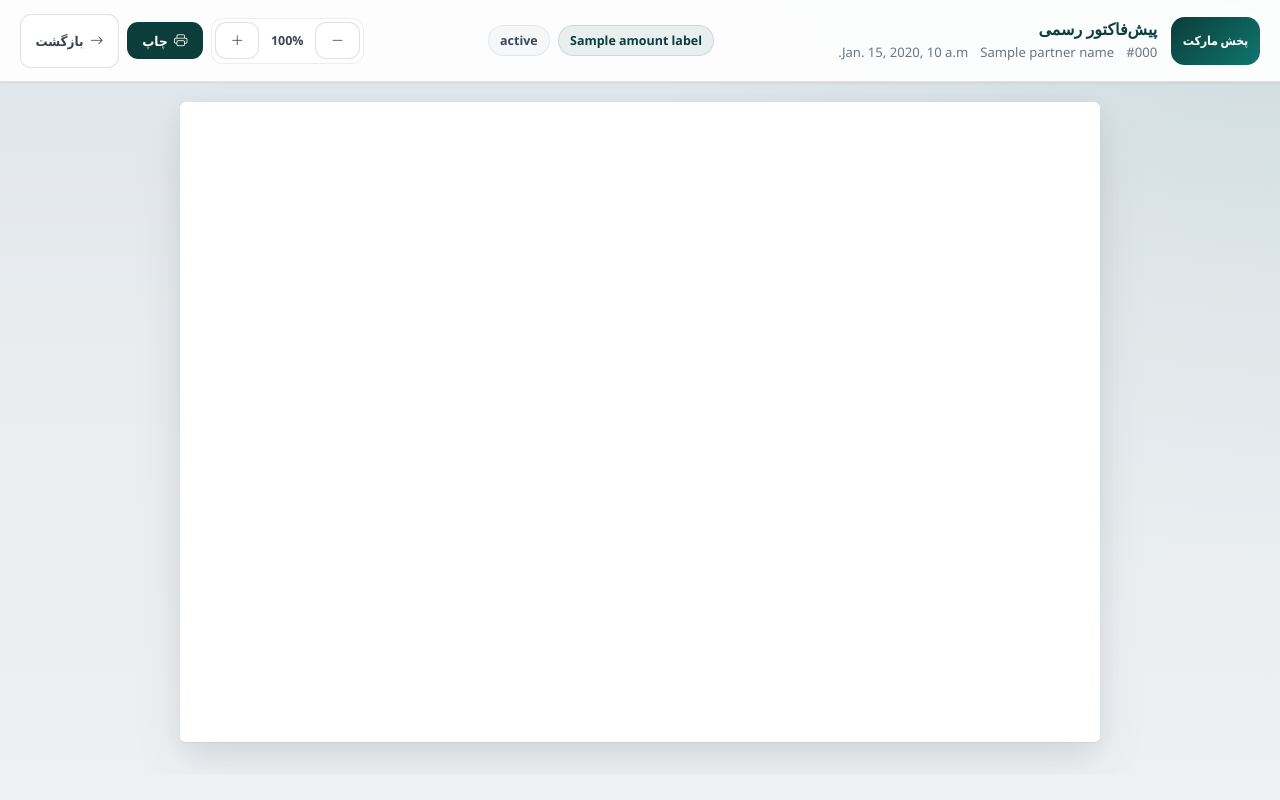
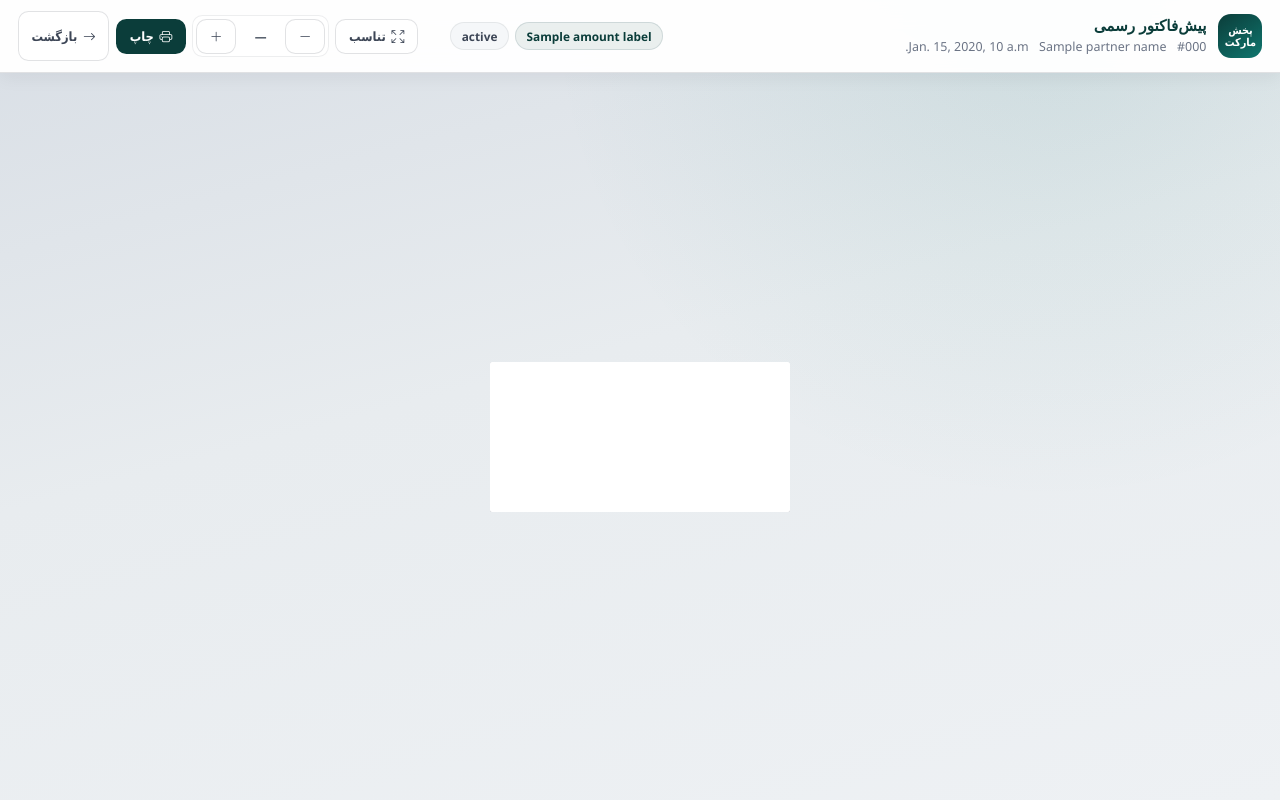
Before and after one commit to qashqaeii/Kara, a Django app: template reports/templates/reports/invoices/print.html in a window 1280 px wide. Run offline with Django 4.2, Linux system fonts and the light colour scheme; the template is opened without the code that fills it: most values are stand-ins (such as "Sample title", 1, 10 or a date in 2020).

Commit message:
Enhance invoice printing experience with CSS improvements and layout adjustments
- Introduced new CSS styles for better print layout and viewport handling in invoice_print.css.
- Updated invoice_print.py to inject portal-specific CSS and improve HTML preparation for printing.
- Modified print.html to include a fit-to-screen button and adjusted zoom functionality.
- Enhanced JavaScript logic in invoice-print.js for dynamic scaling and layout adjustments based on content size.
- Updated tests to verify the inclusion of new CSS enhancements in the print output.

```diff
--- a/reports/templates/reports/invoices/print.html
+++ b/reports/templates/reports/invoices/print.html
@@ -6,7 +6,7 @@
     <meta name="viewport" content="width=device-width, initial-scale=1">
     <title>پیش‌فاکتور {{ order_pre_code }} | پخش مارکت</title>
     <link rel="stylesheet" href="{% static 'reports/css/custom.css' %}?v=7">
-    <link rel="stylesheet" href="{% static 'reports/css/invoice-print.css' %}?v=1">
+    <link rel="stylesheet" href="{% static 'reports/css/invoice-print.css' %}?v=2">
     <link rel="stylesheet" href="https://cdn.jsdelivr.net/npm/bootstrap-icons@1.11.3/font/bootstrap-icons.min.css">
 </head>
 <body class="inv-print-page">
@@ -33,11 +33,15 @@
         </div>
 
         <div class="inv-print-toolbar__actions">
+            <button type="button" class="inv-print-btn inv-print-btn--ghost" id="invFitBtn" title="تناسب با صفحه">
+                <i class="bi bi-arrows-fullscreen"></i>
+                تناسب
+            </button>
             <div class="inv-print-zoom" role="group" aria-label="بزرگ‌نمایی">
                 <button type="button" class="inv-print-btn inv-print-btn--ghost" id="invZoomOut" title="کوچک‌تر">
                     <i class="bi bi-dash-lg"></i>
                 </button>
-                <span class="inv-print-zoom__label" id="invZoomLabel">100%</span>
+                <span class="inv-print-zoom__label" id="invZoomLabel">—</span>
                 <button type="button" class="inv-print-btn inv-print-btn--ghost" id="invZoomIn" title="بزرگ‌تر">
                     <i class="bi bi-plus-lg"></i>
                 </button>
@@ -62,6 +66,7 @@
             <div class="inv-print-loader__spinner"></div>
             <p>در حال بارگذاری پیش‌فاکتور...</p>
         </div>
+        <div class="inv-print-viewport" id="invPrintViewport">
             <div class="inv-print-paper" id="invPrintPaper">
                 <iframe
                     id="invPrintFrame"
@@ -69,10 +74,12 @@
                     src="{{ content_url }}"
                     title="پیش‌فاکتور {{ order_pre_code }}"
                     loading="eager"
+                    scrolling="no"
                 ></iframe>
+            </div>
         </div>
     </main>
 
-    <script src="{% static 'reports/js/invoice-print.js' %}?v=1" defer></script>
+    <script src="{% static 'reports/js/invoice-print.js' %}?v=2" defer></script>
 </body>
 </html>
--- a/static/reports/css/invoice-print.css
+++ b/static/reports/css/invoice-print.css
@@ -1,35 +1,36 @@
-/* Official invoice print shell — portal wrapper around Kara HTML */
+/* Official invoice print shell — fit-to-viewport, no nested scroll */
 
 .inv-print-page {
     margin: 0;
-    min-height: 100vh;
+    height: 100vh;
+    overflow: hidden;
+    display: flex;
+    flex-direction: column;
     background:
-        radial-gradient(circle at top right, rgba(15, 118, 110, 0.08), transparent 42%),
-        linear-gradient(180deg, #dfe4e9 0%, #e8ecef 40%, #eef1f4 100%);
+        radial-gradient(circle at 82% 0%, rgba(15, 118, 110, 0.1), transparent 38%),
+        linear-gradient(165deg, #d8dee5 0%, #e8ecef 45%, #eef1f4 100%);
     color: var(--kara-text);
     font-family: "Segoe UI", Tahoma, "Vazirmatn", "B Yekan", sans-serif;
 }
 
 .inv-print-toolbar {
-    position: sticky;
-    top: 0;
+    flex: 0 0 auto;
     z-index: 20;
-    display: flex;
-    flex-wrap: wrap;
+    display: grid;
+    grid-template-columns: minmax(0, 1.4fr) auto minmax(0, 1fr);
     align-items: center;
-    justify-content: space-between;
-    gap: 0.75rem 1.25rem;
-    padding: 0.85rem 1.25rem;
-    background: rgba(255, 255, 255, 0.92);
+    gap: 0.75rem 1rem;
+    padding: 0.7rem 1.1rem;
+    background: rgba(255, 255, 255, 0.96);
     border-bottom: 1px solid var(--kara-border-strong);
-    box-shadow: var(--kara-shadow-sm);
-    backdrop-filter: blur(10px);
+    box-shadow: 0 4px 18px rgba(12, 18, 34, 0.06);
+    backdrop-filter: blur(12px);
 }
 
 .inv-print-toolbar__brand {
     display: flex;
     align-items: center;
-    gap: 0.85rem;
+    gap: 0.75rem;
     min-width: 0;
 }
 
@@ -37,16 +38,16 @@
     display: inline-flex;
     align-items: center;
     justify-content: center;
-    min-width: 3rem;
-    height: 3rem;
-    padding: 0 0.75rem;
-    border-radius: 0.85rem;
-    background: linear-gradient(135deg, var(--kara-primary), var(--kara-accent));
+    width: 2.75rem;
+    height: 2.75rem;
+    border-radius: 0.8rem;
+    background: linear-gradient(145deg, var(--kara-primary), var(--kara-accent));
     color: #fff;
-    font-size: 0.78rem;
+    font-size: 0.68rem;
     font-weight: 800;
-    letter-spacing: -0.02em;
-    white-space: nowrap;
+    line-height: 1.1;
+    text-align: center;
+    flex-shrink: 0;
 }
 
 .inv-print-toolbar__titles {
@@ -55,36 +56,41 @@
 
 .inv-print-toolbar__titles h1 {
     margin: 0;
-    font-size: 1rem;
+    font-size: 0.95rem;
     font-weight: 800;
     color: var(--kara-primary);
+    white-space: nowrap;
+    overflow: hidden;
+    text-overflow: ellipsis;
 }
 
 .inv-print-toolbar__titles p {
-    margin: 0.2rem 0 0;
+    margin: 0.15rem 0 0;
     display: flex;
     flex-wrap: wrap;
-    gap: 0.35rem 0.75rem;
-    font-size: 0.82rem;
+    gap: 0.25rem 0.65rem;
+    font-size: 0.78rem;
     color: var(--kara-text-muted);
 }
 
 .inv-print-toolbar__meta {
     display: flex;
     flex-wrap: wrap;
-    gap: 0.5rem;
+    justify-content: center;
+    gap: 0.4rem;
 }
 
 .inv-print-chip {
     display: inline-flex;
     align-items: center;
-    padding: 0.35rem 0.7rem;
+    padding: 0.3rem 0.65rem;
     border-radius: 999px;
     background: var(--kara-surface-secondary);
     border: 1px solid var(--kara-border);
-    font-size: 0.78rem;
+    font-size: 0.74rem;
     font-weight: 600;
     color: var(--kara-text-secondary);
+    white-space: nowrap;
 }
 
 .inv-print-chip--amount {
@@ -98,23 +104,24 @@
     display: flex;
     flex-wrap: wrap;
     align-items: center;
-    gap: 0.5rem;
+    justify-content: flex-end;
+    gap: 0.4rem;
 }
 
 .inv-print-zoom {
     display: inline-flex;
     align-items: center;
-    gap: 0.25rem;
-    padding: 0.2rem;
+    gap: 0.15rem;
+    padding: 0.15rem;
     border: 1px solid var(--kara-border);
-    border-radius: 0.75rem;
+    border-radius: 0.65rem;
     background: #fff;
 }
 
 .inv-print-zoom__label {
-    min-width: 3rem;
+    min-width: 2.75rem;
     text-align: center;
-    font-size: 0.78rem;
+    font-size: 0.74rem;
     font-weight: 700;
     color: var(--kara-text-secondary);
 }
@@ -123,20 +130,17 @@
     display: inline-flex;
     align-items: center;
     justify-content: center;
-    gap: 0.4rem;
-    min-height: 2.35rem;
-    padding: 0.45rem 0.9rem;
-    border-radius: 0.7rem;
+    gap: 0.35rem;
+    min-height: 2.2rem;
+    padding: 0.4rem 0.8rem;
+    border-radius: 0.65rem;
     border: 1px solid transparent;
-    font-size: 0.84rem;
+    font-size: 0.8rem;
     font-weight: 700;
     text-decoration: none;
     cursor: pointer;
-    transition: background 0.15s ease, border-color 0.15s ease, transform 0.15s ease;
-}
-
-.inv-print-btn:hover {
-    text-decoration: none;
+    transition: background 0.15s ease, border-color 0.15s ease;
+    white-space: nowrap;
 }
 
 .inv-print-btn--primary {
@@ -161,14 +165,28 @@
 }
 
 .inv-print-hint {
-    font-size: 0.78rem;
+    font-size: 0.74rem;
     color: var(--kara-text-muted);
 }
 
 .inv-print-stage {
     position: relative;
-    padding: 1.25rem 1rem 2rem;
-    overflow: auto;
+    flex: 1 1 auto;
+    min-height: 0;
+    overflow: hidden;
+    display: flex;
+    align-items: center;
+    justify-content: center;
+    padding: 0.65rem;
+}
+
+.inv-print-viewport {
+    width: 100%;
+    height: 100%;
+    display: flex;
+    align-items: center;
+    justify-content: center;
+    overflow: hidden;
 }
 
 .inv-print-loader {
@@ -202,47 +222,36 @@
 }
 
 .inv-print-paper {
-    width: min(100%, 920px);
-    margin: 0 auto;
-    transform-origin: top center;
-    transition: transform 0.15s ease;
+    position: relative;
+    overflow: hidden;
+    flex-shrink: 0;
 }
 
 .inv-print-frame {
     display: block;
-    width: 100%;
-    min-height: 70vh;
     border: 0;
-    border-radius: 0.35rem;
     background: #fff;
+    overflow: hidden;
+    transform-origin: top left;
+    border-radius: 2px;
     box-shadow:
-        0 1px 2px rgba(12, 18, 34, 0.05),
-        0 10px 30px rgba(12, 18, 34, 0.08),
-        0 24px 60px rgba(12, 18, 34, 0.06);
+        0 0 0 1px rgba(12, 18, 34, 0.04),
+        0 12px 28px rgba(12, 18, 34, 0.1),
+        0 28px 56px rgba(12, 18, 34, 0.08);
 }
 
-@media (max-width: 768px) {
+@media (max-width: 900px) {
     .inv-print-toolbar {
-        padding: 0.75rem;
+        grid-template-columns: 1fr;
+        gap: 0.55rem;
     }
 
-    .inv-print-toolbar__logo {
-        min-width: 2.5rem;
-        height: 2.5rem;
-        font-size: 0.7rem;
-    }
-
-    .inv-print-toolbar__titles h1 {
-        font-size: 0.92rem;
+    .inv-print-toolbar__meta {
+        justify-content: flex-start;
     }
 
     .inv-print-toolbar__actions {
-        width: 100%;
-        justify-content: space-between;
-    }
-
-    .inv-print-stage {
-        padding: 0.75rem 0.5rem 1.5rem;
+        justify-content: flex-start;
     }
 }
 
--- a/static/reports/js/invoice-print.js
+++ b/static/reports/js/invoice-print.js
@@ -3,63 +3,127 @@
 
     var frame = document.getElementById("invPrintFrame");
     var paper = document.getElementById("invPrintPaper");
+    var viewport = document.getElementById("invPrintViewport");
+    var stage = document.querySelector(".inv-print-stage");
     var loader = document.getElementById("invPrintLoader");
     var zoomLabel = document.getElementById("invZoomLabel");
     var zoomIn = document.getElementById("invZoomIn");
     var zoomOut = document.getElementById("invZoomOut");
+    var fitBtn = document.getElementById("invFitBtn");
     var printBtn = document.getElementById("invPrintBtn");
 
-    if (!frame || !paper) {
+    if (!frame || !paper || !stage) {
         return;
     }
 
-    var scale = 1;
-    var minScale = 0.7;
-    var maxScale = 1.4;
+    var contentWidth = 0;
+    var contentHeight = 0;
+    var fitScale = 1;
+    var userScale = 1;
+    var minUserScale = 0.55;
+    var maxUserScale = 1.35;
 
-    function applyScale() {
-        paper.style.transform = "scale(" + scale + ")";
+    function readContentSize() {
+        try {
+            var doc = frame.contentDocument || frame.contentWindow.document;
+            if (!doc || !doc.body) {
+                return false;
+            }
+            var root = doc.documentElement;
+            contentWidth = Math.max(
+                doc.body.scrollWidth,
+                doc.body.offsetWidth,
+                root ? root.scrollWidth : 0
+            );
+            contentHeight = Math.max(
+                doc.body.scrollHeight,
+                doc.body.offsetHeight,
+                root ? root.scrollHeight : 0
+            );
+            return contentWidth > 0 && contentHeight > 0;
+        } catch (err) {
+            return false;
+        }
+    }
+
+    function availableSize() {
+        var rect = stage.getBoundingClientRect();
+        return {
+            width: Math.max(rect.width - 20, 320),
+            height: Math.max(rect.height - 20, 240),
+        };
+    }
+
+    function computeFitScale() {
+        if (!contentWidth || !contentHeight) {
+            return 1;
+        }
+        var avail = availableSize();
+        var scaleW = avail.width / contentWidth;
+        var scaleH = avail.height / contentHeight;
+        return Math.min(scaleW, scaleH, 1);
+    }
+
+    function effectiveScale() {
+        return fitScale * userScale;
+    }
+
+    function applyLayout() {
+        var scale = effectiveScale();
+        frame.style.width = contentWidth + "px";
+        frame.style.height = contentHeight + "px";
+        frame.style.transform = "scale(" + scale + ")";
+        frame.style.transformOrigin = "top left";
+        frame.setAttribute("scrolling", "no");
+
+        paper.style.width = Math.round(contentWidth * scale) + "px";
+        paper.style.height = Math.round(contentHeight * scale) + "px";
+        paper.style.transform = "none";
+
         if (zoomLabel) {
             zoomLabel.textContent = Math.round(scale * 100) + "%";
         }
     }
 
-    function resizeFrame() {
-        try {
-            var doc = frame.contentDocument || frame.contentWindow.document;
-            if (!doc || !doc.body) {
-                return;
-            }
-            var height = Math.max(
-                doc.body.scrollHeight,
-                doc.documentElement ? doc.documentElement.scrollHeight : 0
-            );
-            frame.style.height = Math.max(height + 24, 480) + "px";
-        } catch (err) {
-            frame.style.height = "80vh";
+    function fitToScreen() {
+        if (!readContentSize()) {
+            return;
         }
+        fitScale = computeFitScale();
+        applyLayout();
     }
 
     function hideLoader() {
         if (loader) {
             loader.classList.add("is-hidden");
         }
-        resizeFrame();
+        fitToScreen();
     }
 
-    frame.addEventListener("load", hideLoader);
+    frame.addEventListener("load", function () {
+        window.setTimeout(hideLoader, 60);
+        window.setTimeout(fitToScreen, 180);
+        window.setTimeout(fitToScreen, 600);
+    });
 
     if (zoomIn) {
         zoomIn.addEventListener("click", function () {
-            scale = Math.min(maxScale, scale + 0.1);
-            applyScale();
+            userScale = Math.min(maxUserScale, userScale + 0.08);
+            applyLayout();
         });
     }
 
     if (zoomOut) {
         zoomOut.addEventListener("click", function () {
-            scale = Math.max(minScale, scale - 0.1);
-            applyScale();
+            userScale = Math.max(minUserScale, userScale - 0.08);
+            applyLayout();
+        });
+    }
+
+    if (fitBtn) {
+        fitBtn.addEventListener("click", function () {
+            userScale = 1;
+            fitToScreen();
         });
     }
 
@@ -74,5 +138,17 @@
         });
     }
 
-    applyScale();
+    window.addEventListener("resize", function () {
+        fitScale = computeFitScale();
+        applyLayout();
+    });
+
+    document.addEventListener("keydown", function (event) {
+        if ((event.ctrlKey || event.metaKey) && event.key === "p") {
+            event.preventDefault();
+            if (printBtn) {
+                printBtn.click();
+            }
+        }
+    });
 })();
```
Also changed, not shown: other parts of static/reports/css/invoice-print.css (+14 -8 lines), reports/services/invoice_print.py (+39 -5 lines), reports/tests/test_core.py (+1 -0 lines). Lines whose indentation alone changed are shown as unchanged.
